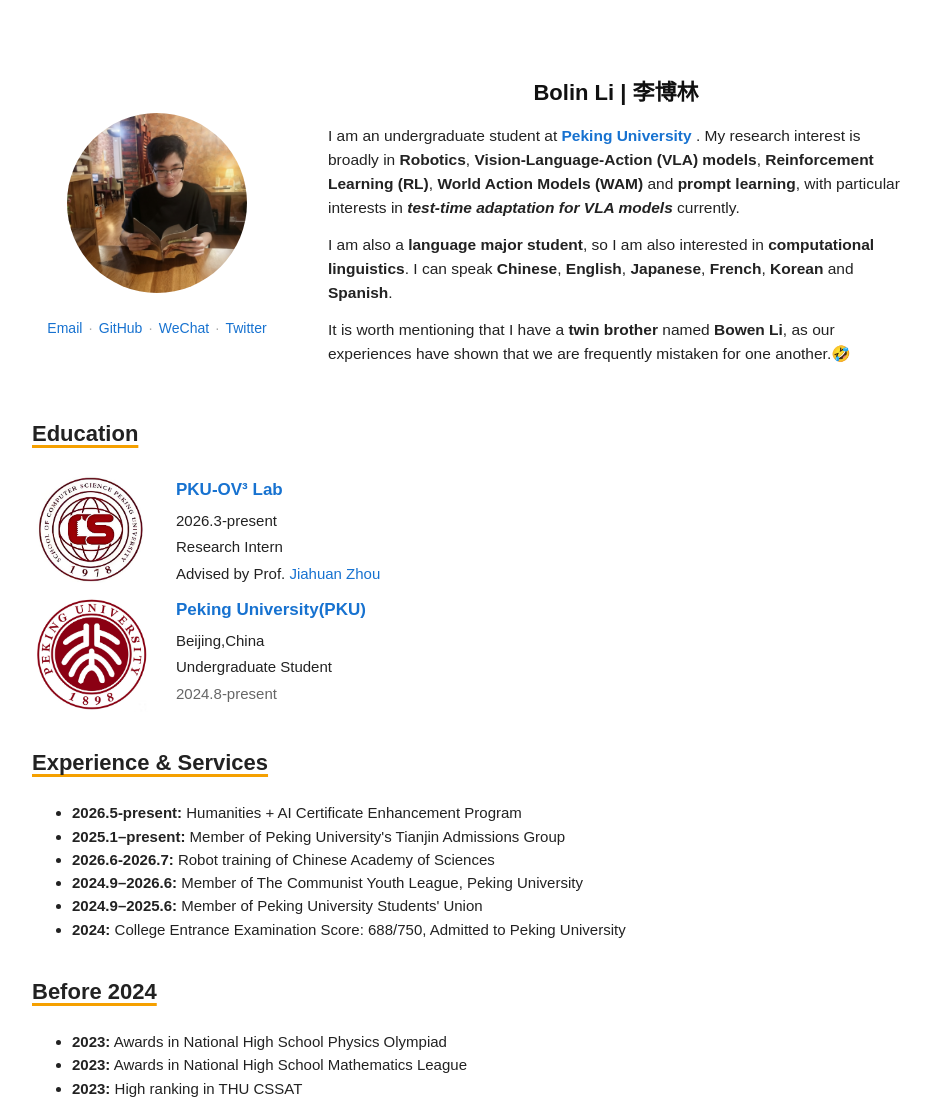
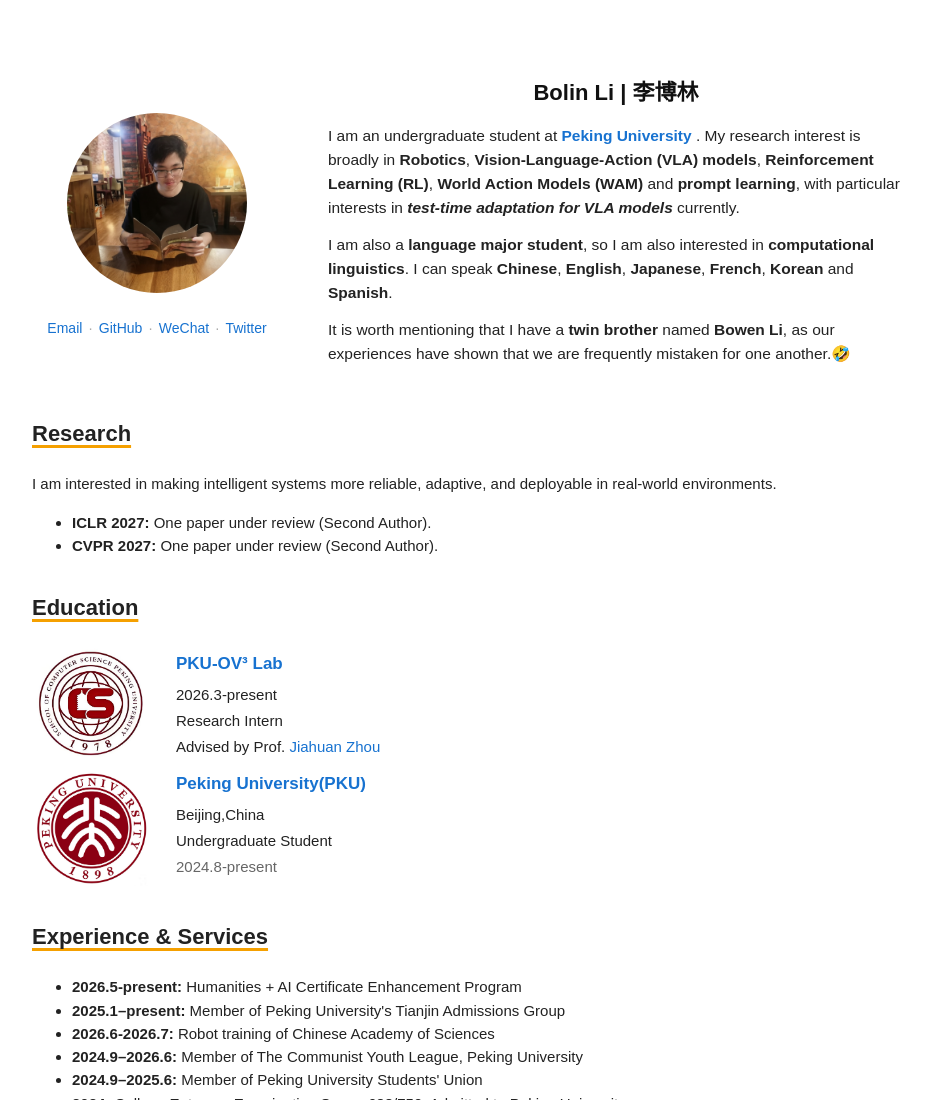
Before and after one commit to Poling-Lee/Poling-Lee.github.io, a plain HTML site: page index.html in a window 1280 px wide. Shown: the top 1100 px of the page, without its empty margins (172-1101 px from the left). Drawn offline with Linux system fonts and the light colour scheme.

Commit message:
Add research section to index.html
Added a new section for research interests and publications.

```diff
--- a/index.html
+++ b/index.html
@@ -107,6 +107,30 @@
     </div>
 
   </section>
+
+
+  <!-- ===================== RESEARCH ===================== -->
+  <section>
+    <h2>Research</h2>
+
+    <p>
+      I am interested in making intelligent systems more reliable,
+      adaptive, and deployable in real-world environments.
+    </p>
+
+    <ul class="bullet-list">
+      <li>
+        <strong>ICLR 2027:</strong> One paper under review
+        (Second Author).
+      </li>
+
+      <li>
+        <strong>CVPR 2027:</strong> One paper under review
+        (Second Author).
+      </li>
+    </ul>
+  </section>
+
 
   <!-- ===================== EDUCATION ===================== -->
   <section>
```
